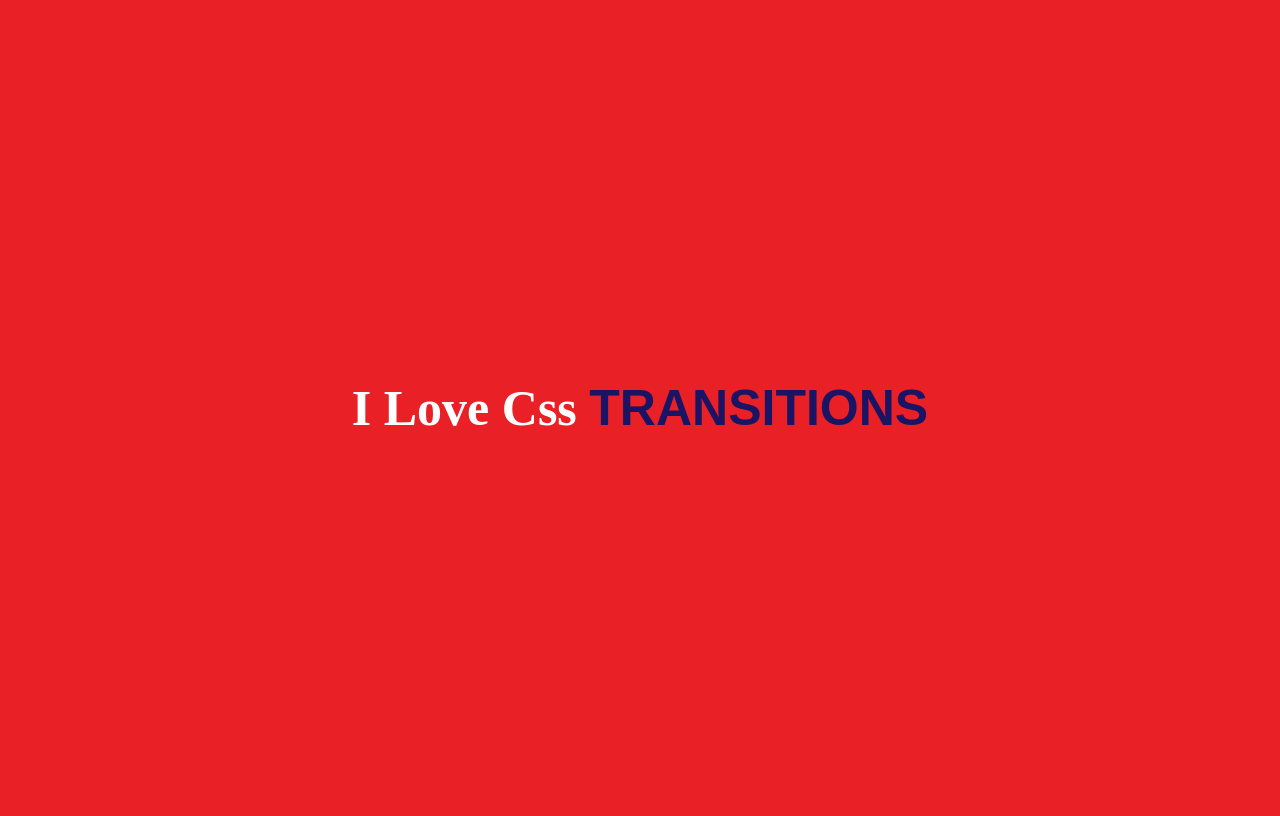
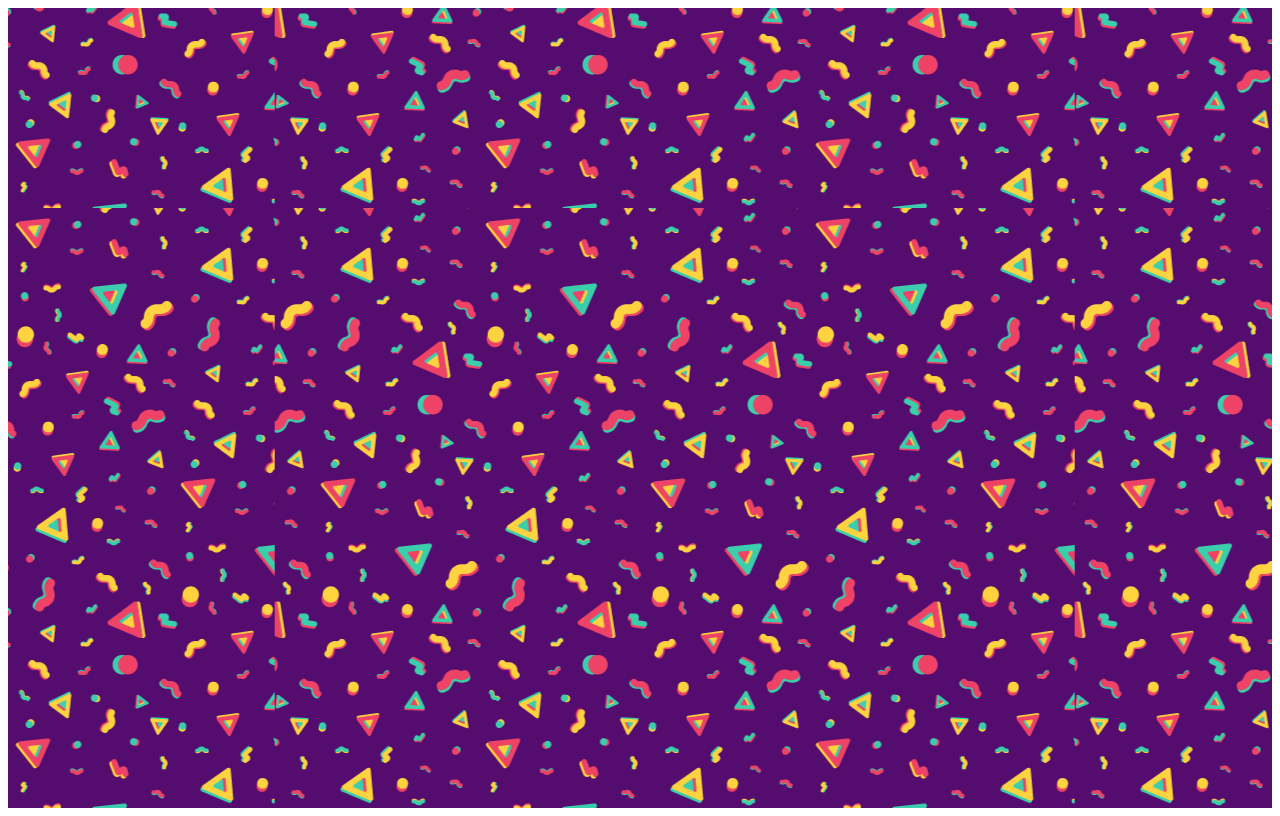
Before and after one commit to kskannandotwin/creative-animation-examples, a plain HTML site: page index.html in a window 1280 px wide. Drawn offline with Linux system fonts and the light colour scheme.

Commit message:
15.01.2024-aip
completed

```diff
--- a/index.html
+++ b/index.html
@@ -9,7 +9,7 @@
 </head>
 
 <body>
-    <h1>I Love Css <span></span></h1>
+    <div class="banner"></div>
 </body>
 
 </html>
--- a/styles.css
+++ b/styles.css
@@ -1,34 +1,16 @@
-body {
+.banner {
   height: 100vh;
-  display: flex;
-  justify-content: center;
-  align-items: center;
-  background-color: #ea2027;
+  background: url(bg.png);
+  background-position: 0 0;
+  animation: animated-pattern 15s linear infinite;
 }
 
-h1 {
-  color: white;
-  font-size: 50px;
-}
-
-span:before {
-  content: "TRANSITIONS";
-  text-transform: uppercase;
-  font-family: arial;
-  color: #1b1464;
-  animation: word-switch 5s infinite;
-}
-
-@keyframes word-switch {
-  0% {
-    content: "transitions";
+@keyframes animated-pattern {
+  from {
+    background-position: 0 0;
   }
 
-  50% {
-    content: "animations";
-  }
-
-  100% {
-    content: "transforms";
+  to {
+    background-position: 800px 600px;
   }
 }
```
Also changed, not shown: bg.png (added).
